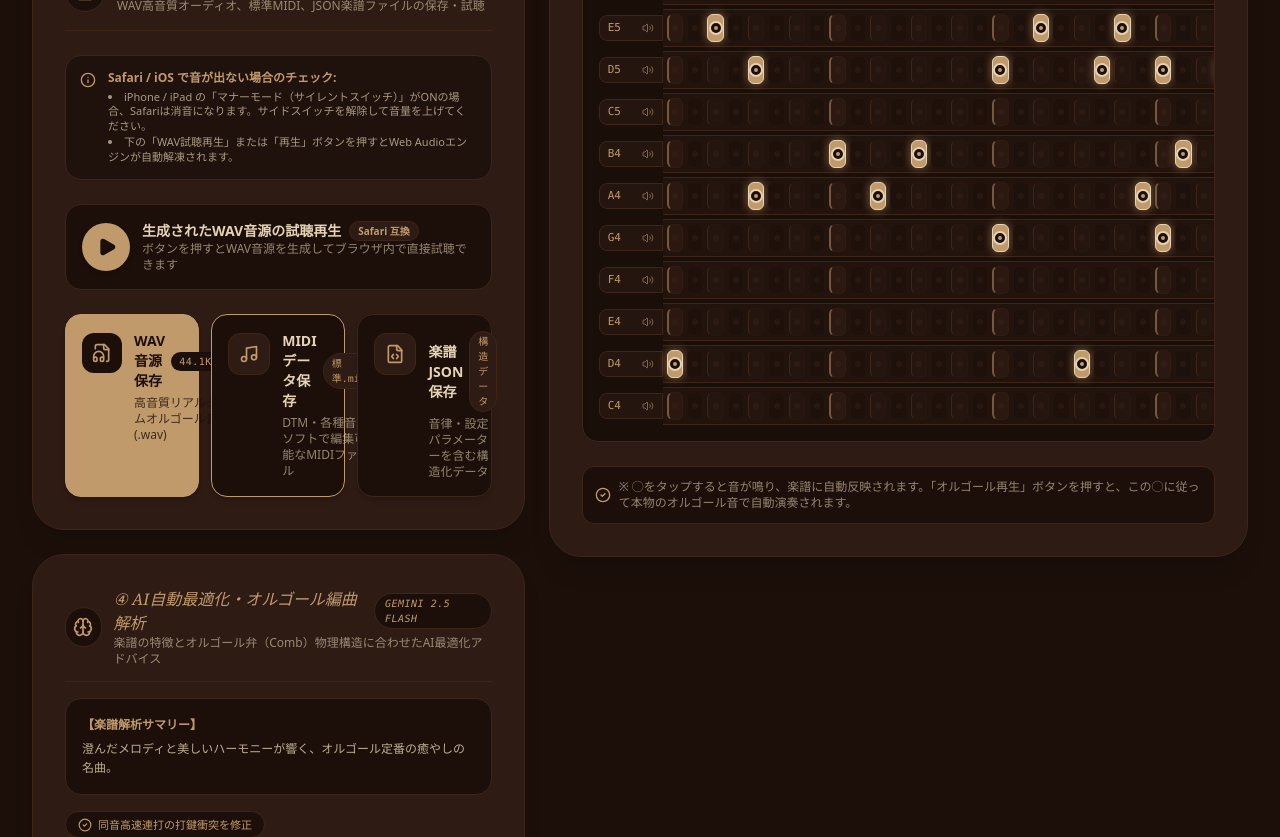
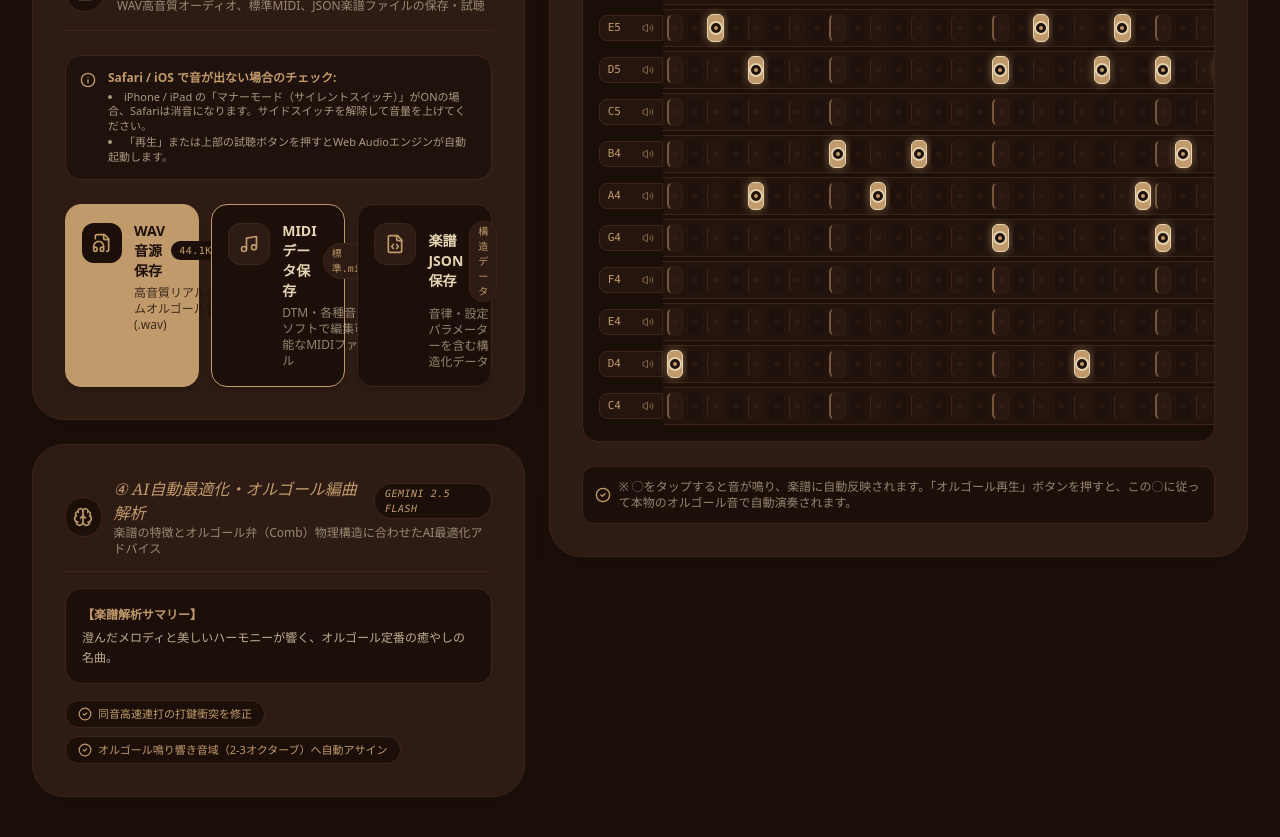
Before and after one commit to shalom777br-cmd/MusiicBox, a React (Vite) app: page / in a window 1280 px wide. Shown: the part 1280-2117 px from the top of the page. Built offline with nearby package versions, Linux system fonts and the light colour scheme.

Commit message:
refactor(ui): remove redundant WAV preview player
Simplify the UI by removing the standalone WAV preview player component, as the primary playback controls provide the necessary functionality. Update instructions for Safari users accordingly.

```diff
--- a/src/components/ExportPanel.tsx
+++ b/src/components/ExportPanel.tsx
@@ -168,59 +168,9 @@ export default function ExportPanel({ notes, settings, meta }: ExportPanelProps)
           <p className="font-semibold text-[#c19a6b]">Safari / iOS で音が出ない場合のチェック:</p>
           <ul className="list-disc list-inside space-y-0.5 text-[11px] text-[#e5d3b3]/70">
             <li>iPhone / iPad の「マナーモード（サイレントスイッチ）」がONの場合、Safariは消音になります。サイドスイッチを解除して音量を上げてください。</li>
-            <li>下の「WAV試聴再生」または「再生」ボタンを押すとWeb Audioエンジンが自動解凍されます。</li>
+            <li>「再生」または上部の試聴ボタンを押すとWeb Audioエンジンが自動起動します。</li>
           </ul>
         </div>
-      </div>
-
-      {/* Embedded WAV Audio Player / Preview Section (Placed at TOP) */}
-      <div className="p-4 rounded-2xl bg-[#1c0f0a] border border-[#3d251a] flex flex-col sm:flex-row items-center justify-between gap-4">
-        <div className="flex items-center space-x-3 w-full sm:w-auto">
-          <button
-            onClick={handleToggleWavPreview}
-            disabled={isExportingWav || notes.length === 0}
-            className="w-12 h-12 rounded-full bg-[#c19a6b] hover:bg-[#d4ac7d] text-[#1c0f0a] flex items-center justify-center shrink-0 transition-transform active:scale-95 shadow-md disabled:opacity-50 cursor-pointer"
-            title="WAV音源をブラウザで試聴再生"
-          >
-            {isExportingWav ? (
-              <Loader2 className="w-5 h-5 animate-spin" />
-            ) : isPlayingWav ? (
-              <Pause className="w-5 h-5 fill-current" />
-            ) : (
-              <Play className="w-5 h-5 fill-current ml-0.5" />
-            )}
-          </button>
-          <div>
-            <div className="text-sm font-bold text-[#e5d3b3] flex items-center space-x-2">
-              <span>生成されたWAV音源の試聴再生</span>
-              <span className="text-[10px] px-2 py-0.5 bg-[#2d1b14] border border-[#3d251a] text-[#c19a6b] rounded-full">
-                Safari 互換
-              </span>
-            </div>
-            <p className="text-xs text-[#e5d3b3]/60">
-              {wavAudioUrl
-                ? isPlayingWav
-                  ? '再生中...'
-                  : 'ボタンを押して作成したWAV音源を再生'
-                : 'ボタンを押すとWAV音源を生成してブラウザ内で直接試聴できます'}
-            </p>
-          </div>
-        </div>
-
-        {/* Hidden / Visible HTML5 Audio Element for Safari Native Streaming */}
-        {wavAudioUrl && (
-          <div className="w-full sm:w-auto flex items-center space-x-2">
-            <audio
-              ref={audioRef}
-              src={wavAudioUrl}
-              onEnded={() => setIsPlayingWav(false)}
-              onPause={() => setIsPlayingWav(false)}
-              onPlay={() => setIsPlayingWav(true)}
-              className="h-8 max-w-[240px] rounded-lg accent-[#c19a6b]"
-              controls
-            />
-          </div>
-        )}
       </div>
 
       {/* Download Action Buttons Grid */}
```
